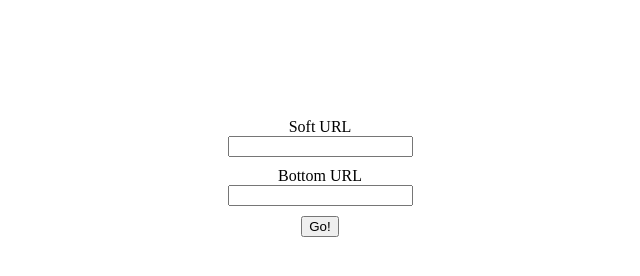
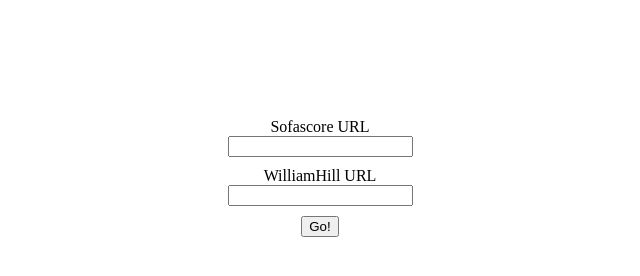
Before and after one commit to Morthor/futradar, a plain HTML site: page index.html in a window 1280 px wide. Shown: the full height of the page, 320-960 px from the left. Drawn offline with Linux system fonts and the light colour scheme.

```diff
--- a/index.html
+++ b/index.html
@@ -32,11 +32,11 @@
 <body>
   <div class="main">
     <div class="inputs">
-      <div>Soft URL</div>
+      <div>Sofascore URL</div>
       <input type="text" id="topUrl" name="topUrl">
     </div>
     <div class="inputs">
-      <div>Bottom URL</div>
+      <div>WilliamHill URL</div>
       <input type=" text" id="bottomUrl" name="bottomUrl">
     </div>
 
```
